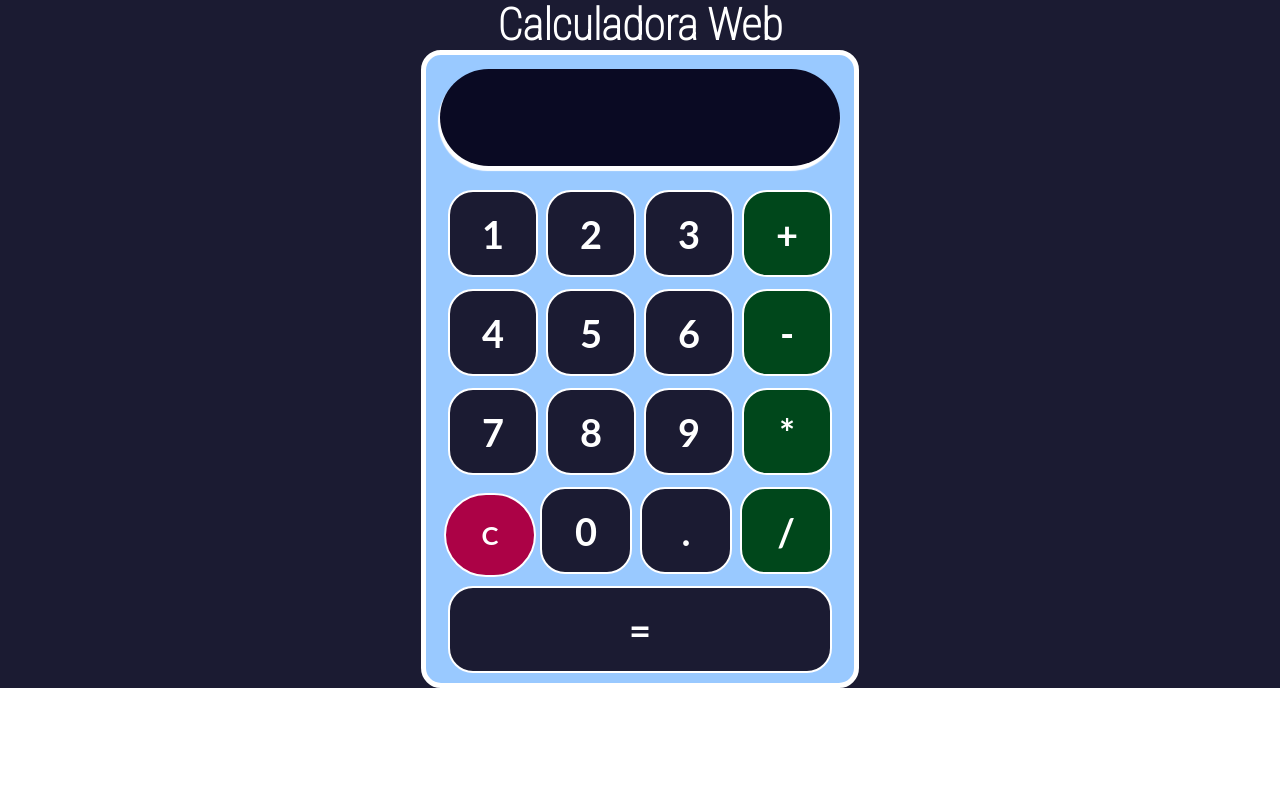
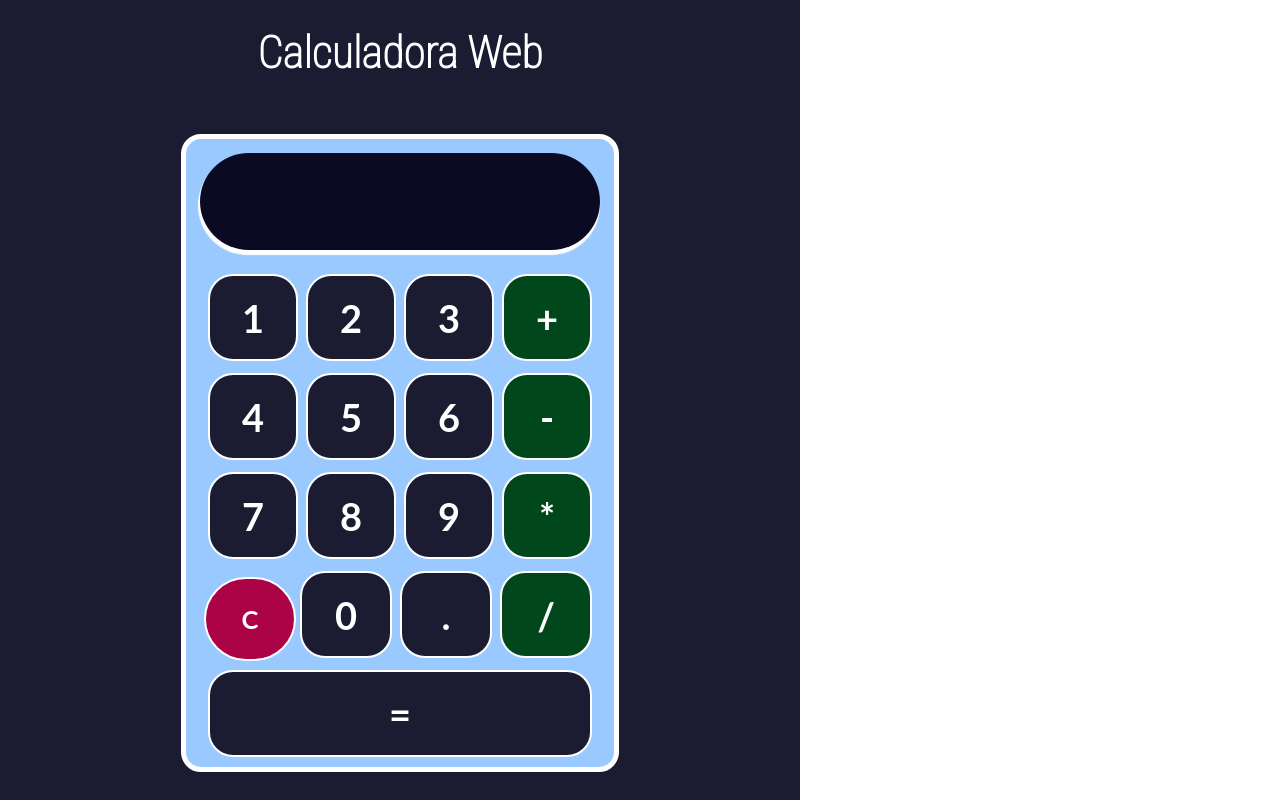
Before and after one commit to pcarbono/Calculator, a React (Create React App) app: page / in a window 1280 px wide. Built offline with nearby package versions, Linux system fonts and the light colour scheme.

Commit message:
update_readme

```diff
--- a/src/App.css
+++ b/src/App.css
@@ -5,8 +5,8 @@
 
 /* padding-top: 10px ; */
 .App {
-  width: 100%;
-  height: 100%;
+  width: 100vh;
+  height: 100vh;
   background-color: #1b1b32;
   font-family: Lato, sans-serif;
   display: flex;
```
